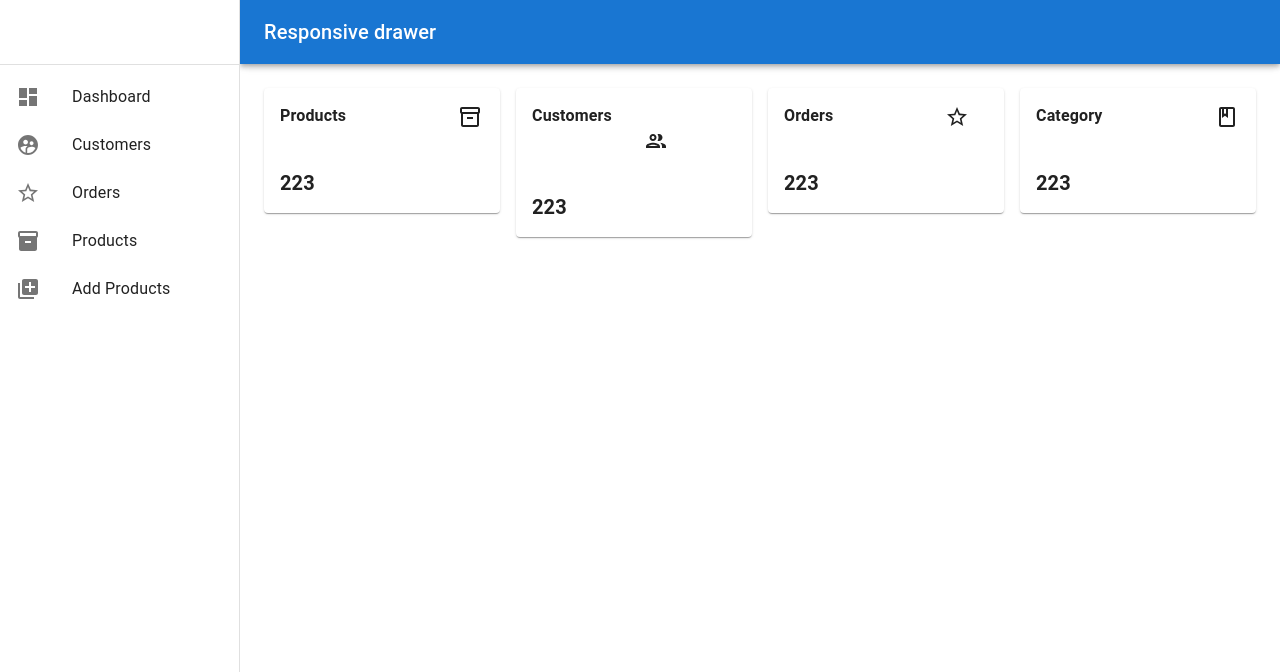
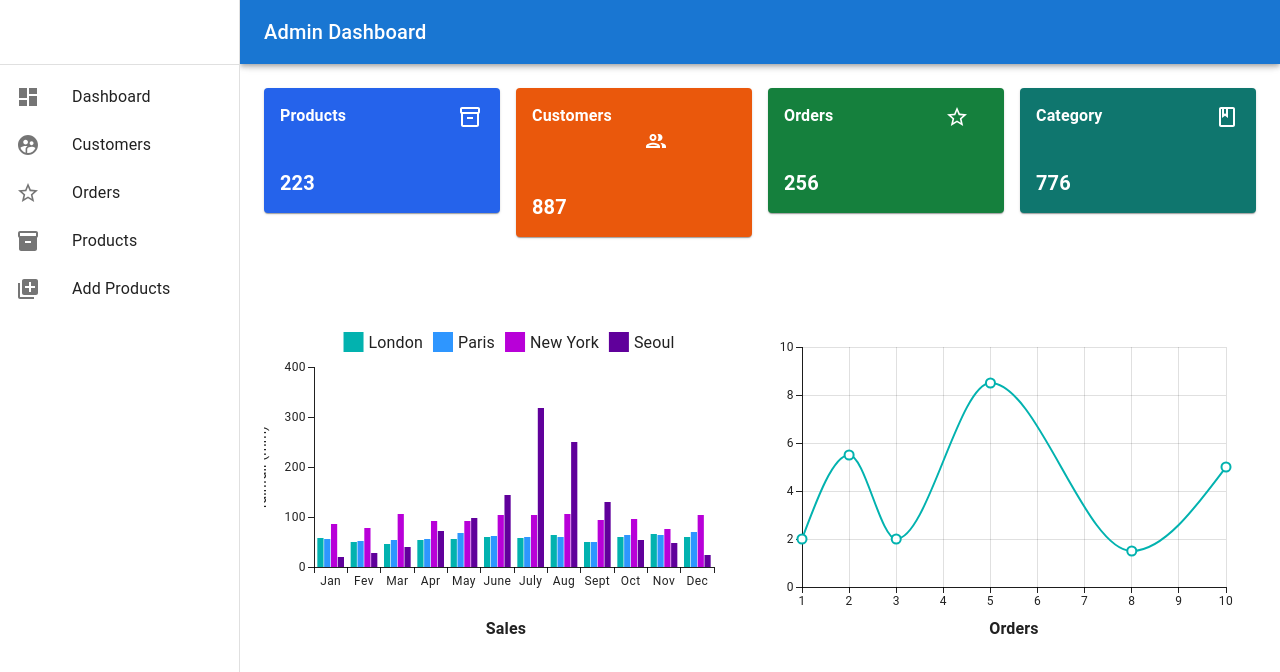
Before and after one commit to hridayeshadhikari/E-Commerce-Site-Frontend-React, a React (Create React App) app in the folder e-commerce/: page /admin in a window 1280 px wide. Shown: the top 672 px of the page. Built offline with nearby package versions, Linux system fonts and the light colour scheme.

Commit message:
admin user controller

```diff
--- a/e-commerce/src/Admin/Admin.jsx
+++ b/e-commerce/src/Admin/Admin.jsx
@@ -101,7 +101,7 @@ function Admin(props) {
             <MenuIcon />
           </IconButton>
           <Typography variant="h6" noWrap component="div">
-            Responsive drawer
+            Admin Dashboard
           </Typography>
         </Toolbar>
       </AppBar>
--- a/e-commerce/src/Admin/Component/Customer.jsx
+++ b/e-commerce/src/Admin/Component/Customer.jsx
@@ -1,9 +1,65 @@
-import React from 'react'
+import React, { useEffect } from 'react'
+import { useDispatch, useSelector } from 'react-redux'
+import { getAllUsers } from '../../Redux/Admin/User/Action';
+import DeleteOutlineIcon from '@mui/icons-material/DeleteOutline';
+import { TableCell, TableHead, Table, TableContainer, Box, Paper, TableRow, Avatar, TableBody, IconButton ,Typography} from '@mui/material'
+
 
 const Customer = () => {
+  const dispatch = useDispatch();
+  const { adminAction } = useSelector((store) => store)
+
+  useEffect(() => {
+    dispatch(getAllUsers())
+  }, [])
+
+  console.log("======>", adminAction)
+
   return (
     <div>
-      Customer
+      <Box width={"100%"}>
+        <TableContainer component={Paper}>
+          <Table sx={{ minWidth: 650 }} aria-label="simple table">
+            <TableHead>
+              <TableRow>
+                <TableCell>Image</TableCell>
+                <TableCell>Name</TableCell>
+                <TableCell>Email</TableCell>
+                <TableCell>Delete</TableCell>
+              </TableRow>
+            </TableHead>
+            <TableBody>
+              {adminAction?.users?.map((item) => (
+                <TableRow key={item.name} sx={{ '&:last-child td, &:last-child th': { border: 0 } }}>
+                  <TableCell component="th" scope="row">
+                    <Avatar sx={{bgcolor:"blue"}}>{item.firstName[0].toUpperCase()+""+item.lastName[0].toUpperCase()}</Avatar>
+                  </TableCell>
+                  <TableCell>
+                    <Box>
+                      <Typography sx={{ fontWeight: 500, fontSize: "0.875rem !important" }}>
+                       {item.firstName+" "+item.lastName}
+                      </Typography>
+                    </Box>
+                  </TableCell>
+                  <TableCell>
+                    <Typography variant='caption'>
+                      {item.email}
+                    </Typography>
+                  </TableCell>
+
+
+
+                  <TableCell>
+                    <IconButton aria-label="delete" color='error' >
+                      <DeleteOutlineIcon />
+                    </IconButton>
+                  </TableCell>
+                </TableRow>
+              ))}
+            </TableBody>
+          </Table>
+        </TableContainer>
+      </Box>
     </div>
   )
 }
--- a/e-commerce/src/Admin/Component/Dashboard.jsx
+++ b/e-commerce/src/Admin/Component/Dashboard.jsx
@@ -5,17 +5,122 @@ import Inventory2OutlinedIcon from '@mui/icons-material/Inventory2Outlined';
 import PeopleOutlinedIcon from '@mui/icons-material/PeopleOutlined';
 import StarBorderOutlinedIcon from '@mui/icons-material/StarBorderOutlined';
 import ClassOutlinedIcon from '@mui/icons-material/ClassOutlined';
+import { BarChart } from '@mui/x-charts/BarChart';
+import { axisClasses } from '@mui/x-charts';
+import { LineChart } from '@mui/x-charts/LineChart';
+import { Box } from '@mui/material';
 
+const chartSetting = {
+  yAxis: [
+    {
+      label: 'rainfall (mm)',
+    },
+  ],
+  width: 500,
+  height: 300,
+  sx: {
+    [`.${axisClasses.left} .${axisClasses.label}`]: {
+      transform: 'translate(-20px, 0)',
+    },
+  },
+};
+const dataset = [
+  {
+    london: 59,
+    paris: 57,
+    newYork: 86,
+    seoul: 21,
+    month: 'Jan',
+  },
+  {
+    london: 50,
+    paris: 52,
+    newYork: 78,
+    seoul: 28,
+    month: 'Fev',
+  },
+  {
+    london: 47,
+    paris: 53,
+    newYork: 106,
+    seoul: 41,
+    month: 'Mar',
+  },
+  {
+    london: 54,
+    paris: 56,
+    newYork: 92,
+    seoul: 73,
+    month: 'Apr',
+  },
+  {
+    london: 57,
+    paris: 69,
+    newYork: 92,
+    seoul: 99,
+    month: 'May',
+  },
+  {
+    london: 60,
+    paris: 63,
+    newYork: 103,
+    seoul: 144,
+    month: 'June',
+  },
+  {
+    london: 59,
+    paris: 60,
+    newYork: 105,
+    seoul: 319,
+    month: 'July',
+  },
+  {
+    london: 65,
+    paris: 60,
+    newYork: 106,
+    seoul: 249,
+    month: 'Aug',
+  },
+  {
+    london: 51,
+    paris: 51,
+    newYork: 95,
+    seoul: 131,
+    month: 'Sept',
+  },
+  {
+    london: 60,
+    paris: 65,
+    newYork: 97,
+    seoul: 55,
+    month: 'Oct',
+  },
+  {
+    london: 67,
+    paris: 64,
+    newYork: 76,
+    seoul: 48,
+    month: 'Nov',
+  },
+  {
+    london: 61,
+    paris: 70,
+    newYork: 103,
+    seoul: 25,
+    month: 'Dec',
+  },
+];
+const valueFormatter = (value) => `${value}mm`;
 const Dashboard = () => {
   return (
     <div>
 
       <Grid container spacing={2}>
         <Grid item xs={12} sm={6} md={3} lg={3}>
-          <Paper>
-            <div className='p-4 font-bold'>
+          <Paper style={{ backgroundColor: '#2563eb' }}>
+            <div className='p-4 font-bold text-white'>
               Products
-              <Inventory2OutlinedIcon className='lg:ml-[7rem]'/>
+              <Inventory2OutlinedIcon className='lg:ml-[7rem]' />
               <div className='text-xl mt-10'>
                 223
               </div>
@@ -23,39 +128,73 @@ const Dashboard = () => {
           </Paper>
         </Grid>
         <Grid item xs={12} sm={6} md={3} lg={3}>
-          <Paper>
-            <div className='p-4 font-bold'>
+          <Paper style={{ backgroundColor: '#ea580c' }}>
+            <div className='p-4 font-bold text-white'>
               Customers
-              <PeopleOutlinedIcon className='lg:ml-[7rem]'/>
+              <PeopleOutlinedIcon className='lg:ml-[7rem]' />
               <div className='text-xl mt-10'>
-                223
+                887
               </div>
             </div>
           </Paper>
         </Grid>
         <Grid item xs={12} sm={6} md={3} lg={3}>
-          <Paper>
-            <div className='p-4 font-bold'>
+          <Paper style={{ backgroundColor: '#15803d' }}>
+            <div className='p-4 font-bold text-white'>
               Orders
-              <StarBorderOutlinedIcon className='lg:ml-[7rem]'/>
+              <StarBorderOutlinedIcon className='lg:ml-[7rem]' />
               <div className='text-xl mt-10'>
-                223
+                256
               </div>
             </div>
           </Paper>
         </Grid>
         <Grid item xs={12} sm={6} md={3} lg={3}>
-          <Paper>
-            <div className='p-4 font-bold'>
+          <Paper style={{ backgroundColor: '#0f766e' }}>
+            <div className='p-4 font-bold text-white'>
               Category
-              <ClassOutlinedIcon className='lg:ml-[7rem]'/>
+              <ClassOutlinedIcon className='lg:ml-[7rem]' />
               <div className='text-xl mt-10'>
-                223
+                776
               </div>
             </div>
           </Paper>
         </Grid>
       </Grid>
+      <div className='mt-[5rem]'>
+        <Grid container rowSpacing={1} columnSpacing={{ xs: 1, sm: 2, md: 3 }}>
+          <Grid item xs={6}>
+
+            <BarChart
+              dataset={dataset}
+              xAxis={[{ scaleType: 'band', dataKey: 'month' }]}
+              series={[
+                { dataKey: 'london', label: 'London', valueFormatter },
+                { dataKey: 'paris', label: 'Paris', valueFormatter },
+                { dataKey: 'newYork', label: 'New York', valueFormatter },
+                { dataKey: 'seoul', label: 'Seoul', valueFormatter },
+              ]}
+              {...chartSetting}
+            />
+            <div className='font-semibold text-center'>Sales</div>
+          </Grid>
+          <Grid item xs={6}>
+            <LineChart
+              xAxis={[{ data: [1, 2, 3, 5, 8, 10] }]}
+              series={[
+                {
+                  data: [2, 5.5, 2, 8.5, 1.5, 5],
+                },
+              ]}
+              height={300}
+              margin={{ left: 30, right: 30, top: 30, bottom: 30 }}
+              grid={{ vertical: true, horizontal: true }}
+            /><div className='font-semibold text-center'>Orders</div>
+          </Grid>
+
+        </Grid>
+      </div>
+
     </div>
   )
 }
--- /dev/null
+++ b/e-commerce/src/Redux/Admin/User/Action.js
@@ -0,0 +1,12 @@
+import api from "../../../Config/ApiConfig"
+import { GET_ALL_USERS_FAILURE, GET_ALL_USERS_REQUEST, GET_ALL_USERS_SUCCESS } from "./ActionType"
+
+export const getAllUsers=()=>async(dispatch)=>{
+    dispatch({type:GET_ALL_USERS_REQUEST})
+    try {
+        const {data}=await api.get("/api/admin/users")
+        dispatch({type:GET_ALL_USERS_SUCCESS,payload:data})
+    } catch (error) {
+        dispatch({type:GET_ALL_USERS_FAILURE})
+    }
+}
--- /dev/null
+++ b/e-commerce/src/Redux/Admin/User/ActionType.js
@@ -0,0 +1,3 @@
+export const GET_ALL_USERS_REQUEST="GET_ALL_USERS_REQUEST"
+export const GET_ALL_USERS_SUCCESS="GET_ALL_USERS_SUCCESS"
+export const GET_ALL_USERS_FAILURE="GET_ALL_USERS_FAILURE"
--- /dev/null
+++ b/e-commerce/src/Redux/Admin/User/Reducer.js
@@ -0,0 +1,35 @@
+import { GET_ALL_USERS_FAILURE, GET_ALL_USERS_REQUEST, GET_ALL_USERS_SUCCESS } from "./ActionType";
+
+const initialState={
+    loading:false,
+    error:null,
+    users:[]
+}
+
+export const adminReducer=(state=initialState,action)=>{
+    switch (action.type) {
+        case GET_ALL_USERS_REQUEST:
+            return{
+                ...state,
+                loading:false,
+                error:null,
+            };
+
+        case GET_ALL_USERS_SUCCESS:
+            return{
+                ...state,
+                loading:false,
+                error:null,
+                users:action.payload
+            }
+
+        case GET_ALL_USERS_FAILURE:
+            return{
+                ...state,
+                loading:true,
+                error:action.payload
+            }
+        default:
+            return state;
+    }
+}
--- a/e-commerce/src/Redux/Store.js
+++ b/e-commerce/src/Redux/Store.js
@@ -7,6 +7,7 @@ import {orderReducer} from "./Order/Reducer"
 import { ratingReducer } from "./RateAndReview/Reducer";
 import { adminProductReducer } from "./Admin/Product/Reducer";
 import { adminOrderReducer } from "./Admin/Order/Reducer";
+import { adminReducer } from "./Admin/User/Reducer";
 
 
 const rootReducer=combineReducers({
@@ -17,6 +18,7 @@ const rootReducer=combineReducers({
     rating:ratingReducer,
     adminProduct:adminProductReducer,
     adminOrder:adminOrderReducer,
+    adminAction:adminReducer
 })
 
 export const store=legacy_createStore(rootReducer,applyMiddleware(thunk));
```
